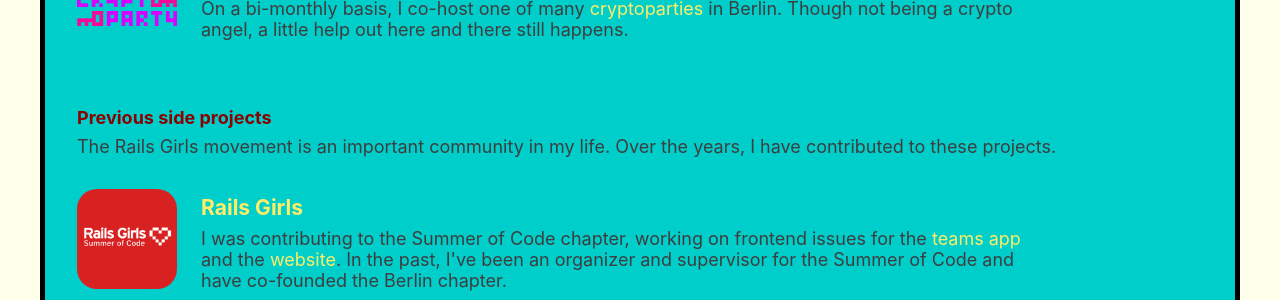
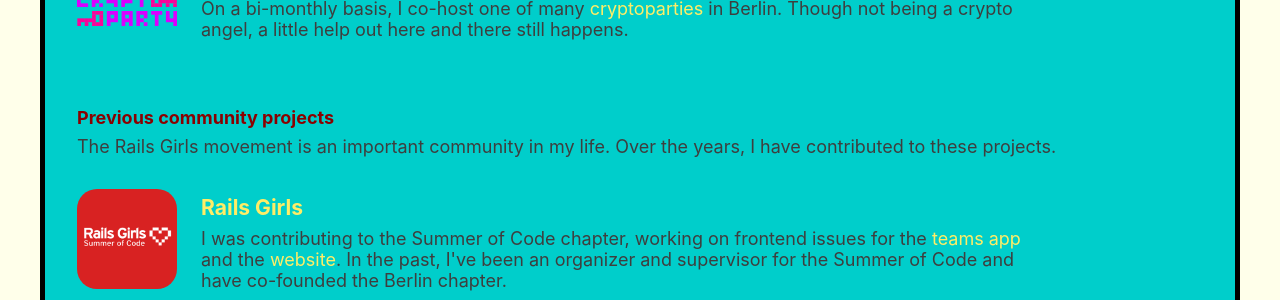
Before and after one commit to katrin-k/work-site, a Jekyll site: the page built from community/index.html, in a window 1280 px wide. Shown: the part 709-1009 px from the top of the page. Built offline with Jekyll 4.4.1, drawn with Linux system fonts in a browser that asks for light colours.

Commit message:
Change heading of previous projects

```diff
--- a/community/index.html
+++ b/community/index.html
@@ -51,7 +51,7 @@ permalink: /community/
         </div>
       </div>
 
-      <h4>Previous side projects</h4>
+      <h4>Previous community projects</h4>
       <p>The Rails Girls movement is an important community in my life. Over the years, I have contributed to these projects.</p>
       <div class="project-item">
           <div class="project-img project-img-rgsoc">
```
